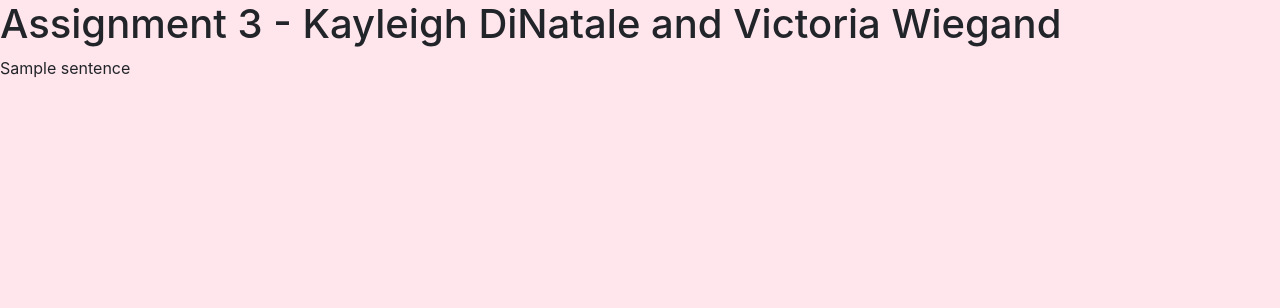
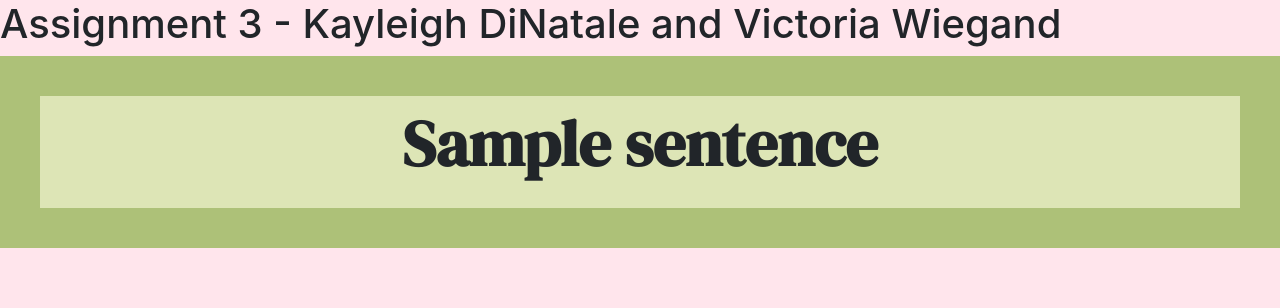
Before and after one commit to Kdinatale/LLM_Project3_New, a Flask app: template templates/bigram_result.html in a window 1280 px wide. Shown: the top 308 px of the page. Run offline with Flask 3, Linux system fonts and the light colour scheme; the template is opened without the code that fills it: most values are stand-ins (such as "Sample title", 1, 10 or a date in 2020); parts of the project's set-up code (start-up, migrations or seed data) failed here and were passed over.

Commit message:
Displays bigram generated sentences to screen and made uppercase and period fixes

```diff
--- a/server.py
+++ b/server.py
@@ -45,10 +45,13 @@ def predict():
 
 def sentence(start_word, max_length):
     current_word = start_word
-    sentence = [current_word]
+    current_word_capital = current_word[0].upper() + current_word[1:]
+    sentence = [current_word_capital]
 
     #Loops a number of times decided by max_length
-    for _ in range(max_length - 1):
+    loop = True
+    while loop:
+    # for _ in range(max_length - 1):
         if current_word not in model_bigram_news.index:
             break  # Stop if the current word is not in the table
 
@@ -65,15 +68,17 @@ def sentence(start_word, max_length):
         next_word = np.random.choice(next_word_probs.index, p=next_word_probs.values)
 
         # Adds new word to end of sentence
-        sentence.append(next_word)
-        current_word = next_word  # Move to the next word
 
         # Set '.' as a sentence terminator
         if next_word == '.':
           # Breaks if a '.' is the next probable token
+          loop = False
           break
 
-    return render_template('bigram_result.html', sentence=' '.join(sentence))
+        sentence.append(next_word)
+        current_word = next_word  # Move to the next word
+
+    return render_template('bigram_result.html', sentence=' '.join(sentence) + '.')
 
 @app.route('/generate_sentence', methods=['POST'])
 def generate_sentence():
--- a/templates/bigram_result.html
+++ b/templates/bigram_result.html
@@ -20,6 +20,19 @@
       body {
         background-color: #ffe5ec;
       }
+
+      p {
+        font-family: "DM Serif Display", serif;
+        font-weight: 600;
+        font-style: normal;
+        font-size: 4em;
+        text-align: center;
+      }
+
+      .sentence_container {
+        background-color: #dde5b6;
+        border: 40px solid #adc178;
+      }
     </style>
   </head>
   <body>
@@ -27,7 +40,10 @@
       <h1>Assignment 3 - Kayleigh DiNatale and Victoria Wiegand</h1>
     </header>
 
-    <p>{{sentence}}</p>
+    <div class="sentence_container">
+      <p>{{sentence}}</p>
+    </div>
+
     <script
       src="https://code.jquery.com/jquery-3.3.1.slim.min.js"
       integrity="sha384-q8i/X+965DzO0rT7abK41JStQIAqVgRVzpbzo5smXKp4YfRvH+8abtTE1Pi6jizo"
```
